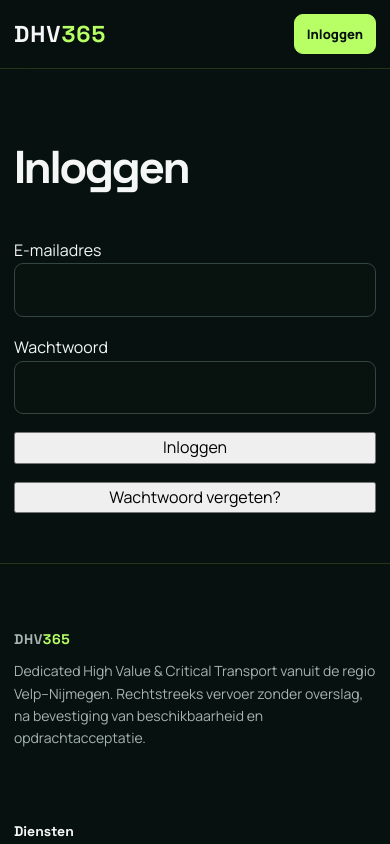
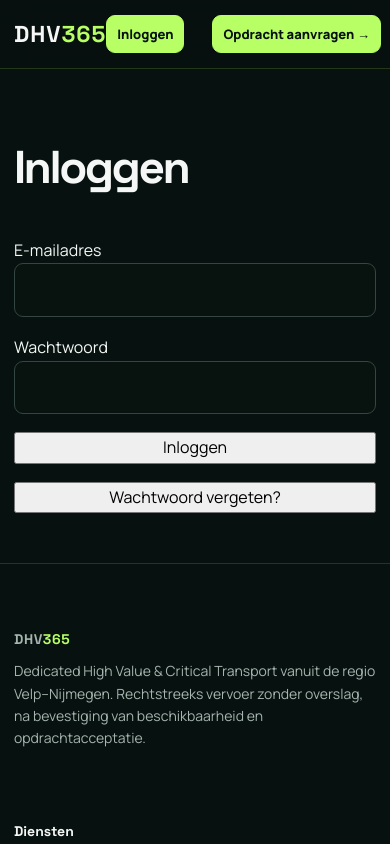
Before and after one commit to SoundBeatz/dhv365, a Next.js app: page /inloggen in a window 390 px wide. Shown: the top 844 px of the page. Built offline with nearby package versions, Linux system fonts and the light colour scheme; no server answers.

Commit message:
Update site.module.css

```diff
--- a/components/site.module.css
+++ b/components/site.module.css
@@ -5,11 +5,13 @@
 
 @media (max-width: 560px) {
   .loginLink {
-    padding: 9px 12px;
+    padding: 8px 10px;
     font-size: 13px;
   }
 
   .primaryAction {
-    display: none;
+    padding: 8px 10px;
+    font-size: 13px;
+    display: inline-block !important; /* Dwingt de knop zichtbaar te blijven op mobiel */
   }
 }
```
